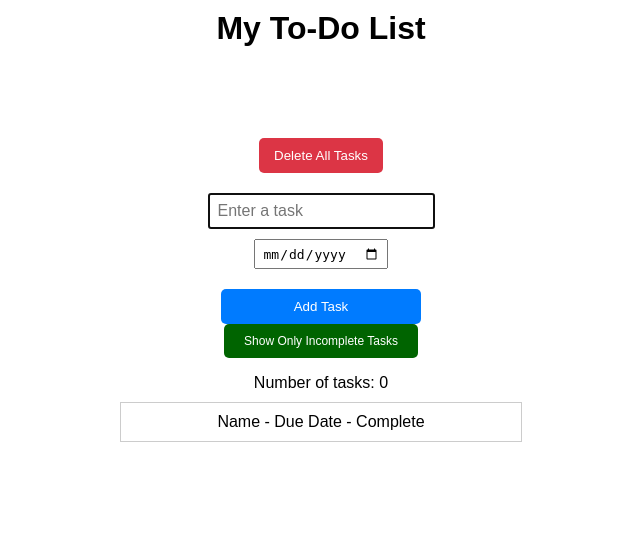
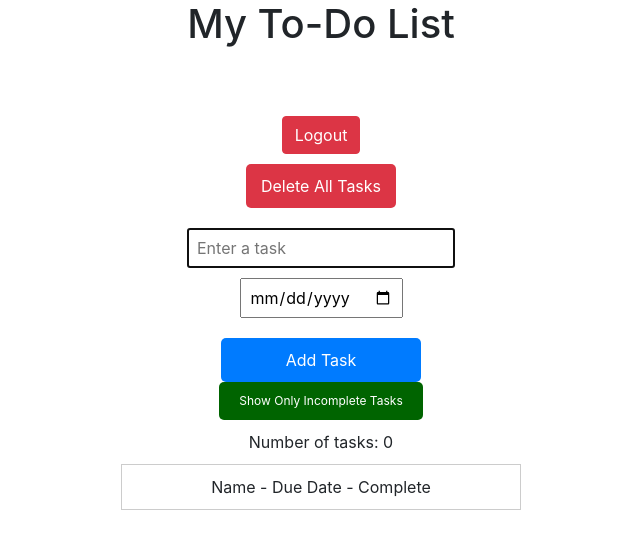
Before and after one commit to adamfinklecloudberry/to-do-web-app, a Flask app: page / in a window 1280 px wide. Shown: the top 549 px of the page, without its empty margins (319-959 px from the left). Run offline with Flask 3, Linux system fonts and the light colour scheme; the visitor is signed in with stand-in values (Sample User, id 1); data that the repository does not hold is empty; some libraries are stand-ins or nearby versions.

Commit message:
Added a logout button to-do app and switched stylesheets there to bootstrap

```diff
--- a/templates/index.html
+++ b/templates/index.html
@@ -91,7 +91,7 @@
         .task-form input[type="date"] {
             font-size: 1em;   /* Increase font size */
             padding: 0.5em;   /* Increase padding (adjust as needed) */
-            height: 1em;      /* Increase height */
+            height: 2.5em;      /* Increase height */
             margin-bottom: 10px; /* Add some space below each input */
         }
 
@@ -123,6 +123,7 @@
             background-color: #811621; /* Darker shade on hover */
         }
     </style>
+    <link rel="stylesheet" href="https://stackpath.bootstrapcdn.com/bootstrap/4.5.2/css/bootstrap.min.css">
 </head>
 <body>
     <h1>My To-Do List</h1>
@@ -138,6 +139,10 @@
                 </div>
             {% endif %}
         {% endwith %}
+    </div>
+
+    <div style="display: flex; justify-content: center; gap: 10px;">
+        <a href="{{ url_for('authentication.logout') }}" class="btn btn-danger">Logout</a>
     </div>
 
     <form action="/delete_all" method="post">
@@ -164,7 +169,7 @@
         </button>
     </form>
 
-    <p style="margin-bottom: 0px;">Number of tasks: {{ number_of_tasks }}</p>
+    <p style="margin-top: 10px; margin-bottom: 0px;">Number of tasks: {{ number_of_tasks }}</p>
 
     <ul style="margin-top: 10px;">
         <li>Name - Due Date - Complete</li>
```
